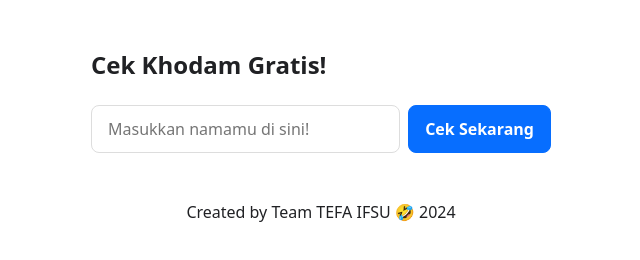
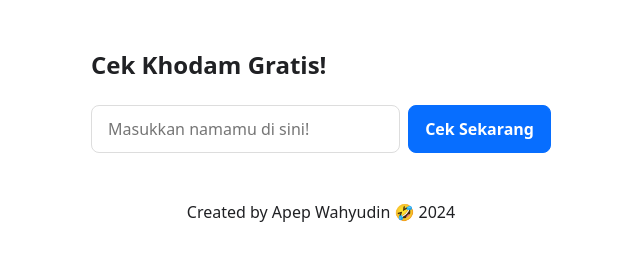
Before and after one commit to sebuahsemangat/cekkhodam, a website built with Vite: page index.html in a window 1280 px wide. Shown: the full height of the page, 319-959 px from the left. Built offline with nearby package versions, Linux system fonts and the light colour scheme; some packages are replaced by stand-ins of ours.

Commit message:
Update index.html

```diff
--- a/index.html
+++ b/index.html
@@ -25,7 +25,7 @@
 
   <script type="module" src="/main.js"></script>
   <footer>
-    Created by Team TEFA IFSU 🤣 2024
+    Created by Apep Wahyudin 🤣 2024
   </footer>
 </body>
 
```
